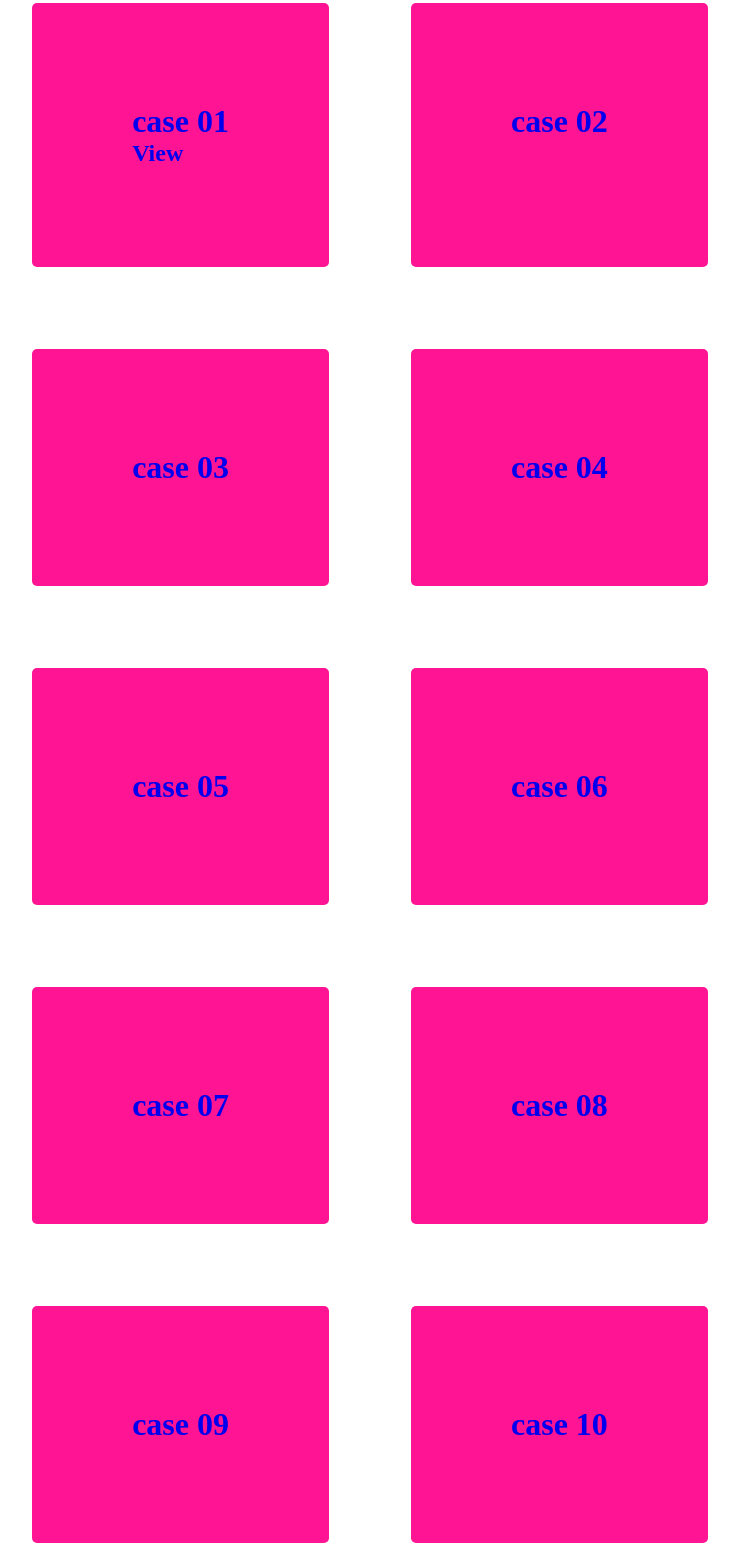
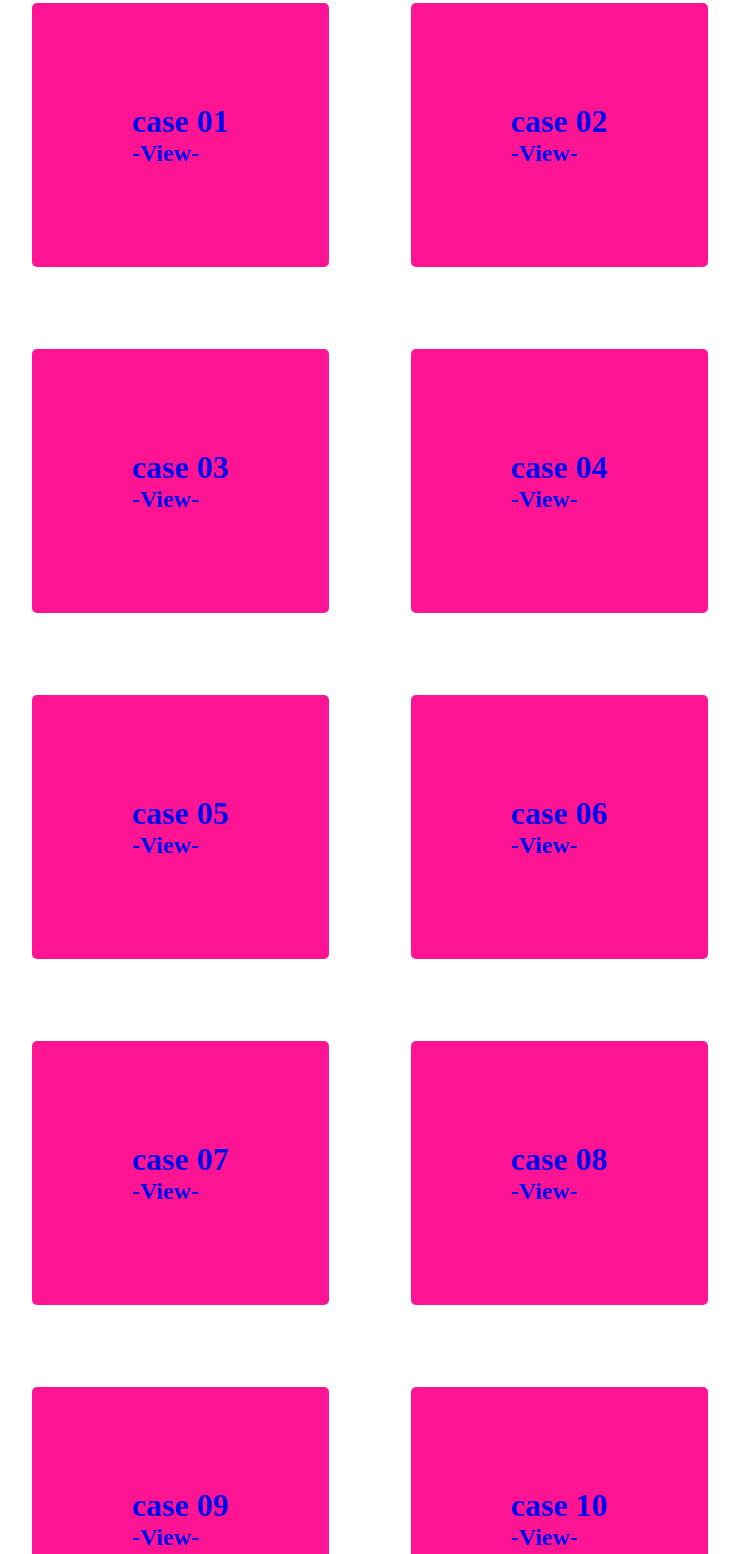
Before and after one commit to sachini2002/Portfolio_1, a plain HTML site: page CSS_CODE/Assignment/All assignment/index.html in a window 1280 px wide. Shown: the part 122-1676 px from the top of the page, without its empty margins (270-1009 px from the left). Drawn offline with Linux system fonts and the light colour scheme.

Commit message:
change the assignment

```diff
--- a/CSS_CODE/Assignment/All assignment/index.html
+++ b/CSS_CODE/Assignment/All assignment/index.html
@@ -11,51 +11,62 @@
 
             <a href="../Case-03_1/main.html">
                 <h1 >case 01</h1>
-                <h2>View</h2>
+                <h2>-View-</h2>
             </a>
 
             <a href="../Case-03_2/main.html">
                 <h1>case 02</h1>
+                <h2>-View-</h2>
             </a>
 
             <a href="../Case-03_3/main.html">
                 <h1>case 03</h1>
+                <h2>-View-</h2>
             </a>
 
             <a href="../Case-03_4/main.html">
                 <h1>case 04</h1>
+                <h2>-View-</h2>
             </a>
 
             <a href="../Case-03_5/main.html">
                 <h1>case 05</h1>
+                <h2>-View-</h2>
             </a>
 
             <a href="../Case-03_6/main.html">
                 <h1>case 06</h1>
+                <h2>-View-</h2>
             </a>
 
             <a href="../Case-04_1/main.html">
                 <h1>case 07</h1>
+                <h2>-View-</h2>
             </a>
 
             <a href="../Case-04_2/main.html">
                 <h1>case 08</h1>
+                <h2>-View-</h2>
             </a>
 
             <a href="../Case-04_3/main.html">
                 <h1>case 09</h1>
+                <h2>-View-</h2>
             </a>
 
             <a href="../Case-04_4/main.html">
                 <h1>case 10</h1>
+                <h2>-View-</h2>
             </a>
 
             <a href="../Case-04_5/main.html">
                 <h1>case 11</h1>
+                <h2>-View-</h2>
             </a>
 
             <a href="../Case-04_6/main.html">
                 <h1>case 12</h1>
+                <h2>-View-</h2>
             </a>
 
 
```
